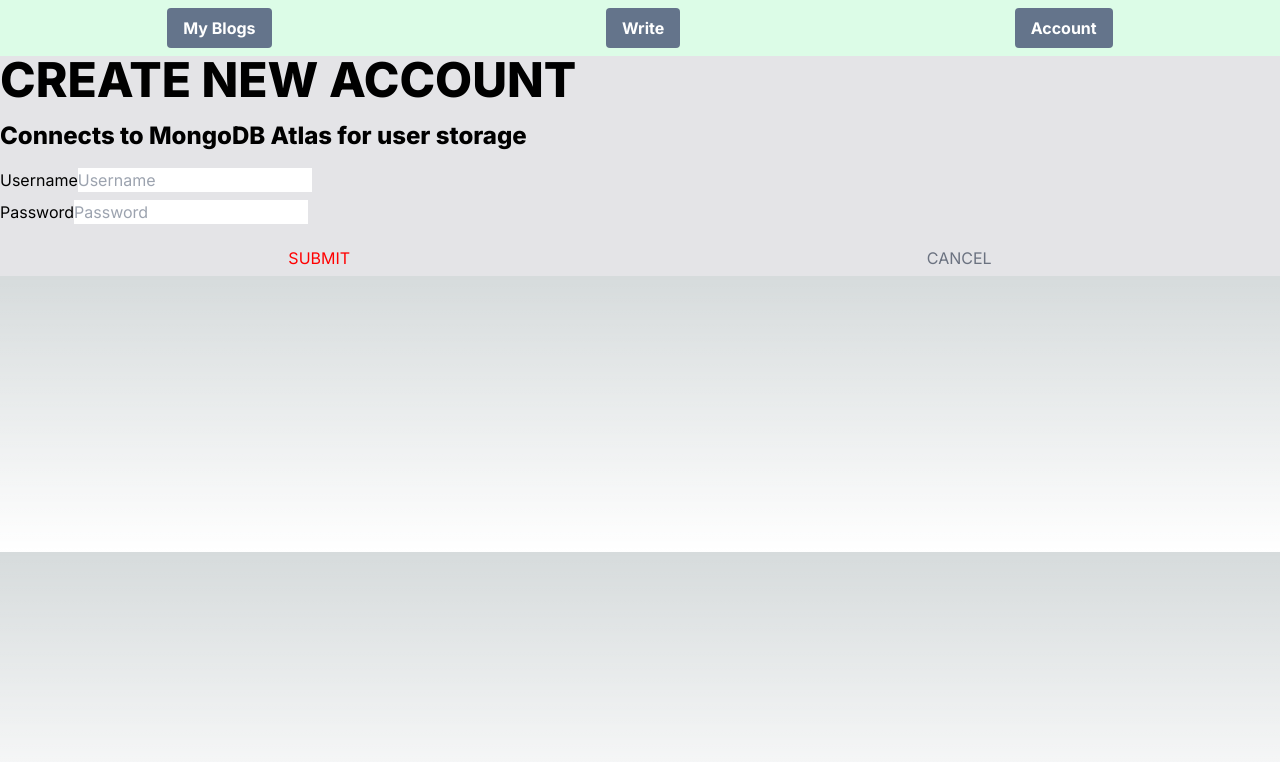
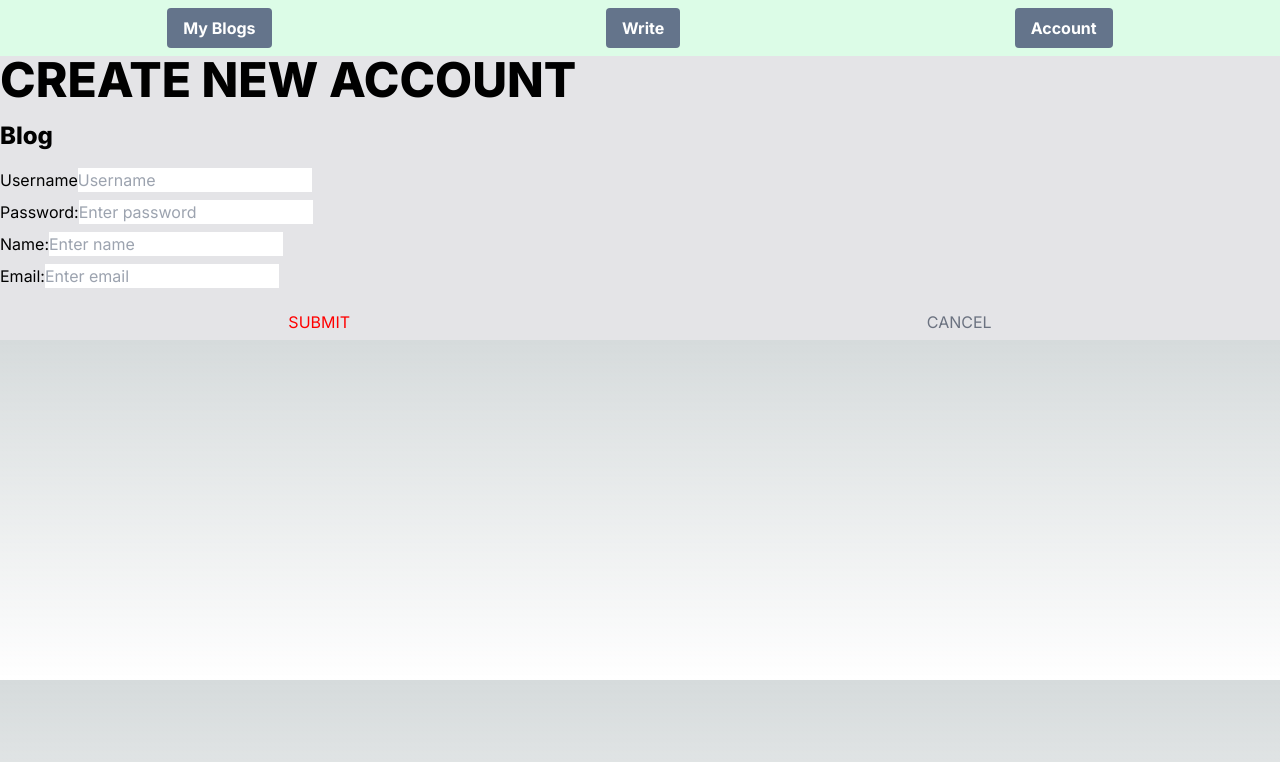
Before and after one commit to Conrad-E-Code/next-blog, a Next.js app: page / in a window 1280 px wide. Shown: the top 762 px of the page. Built offline with nearby package versions, Linux system fonts and the light colour scheme.

Commit message:
add email to user, access session info on client

```diff
--- /dev/null
+++ b/app/api/signup/route.js
@@ -0,0 +1,29 @@
+import { connectToDB } from "/utils/db";
+import User from "/models/User";
+import bcrypt, {hash} from "bcrypt";
+export const POST = async (req) => {
+    const { username, password, name, email } = await req.json();
+    try{
+        // console.log(username, password, "MY TRY")
+        await connectToDB();
+        const user = await User.findOne({ username });
+        const emailCheck = await User.findOne({email})
+        if (!user && !emailCheck ) {  // upgrade error handling here this could be either email or username double
+            console.log("NO USER FOUND");
+              const pHash = await bcrypt.hash(password, 10);
+            const newUser = new User({
+              username,
+              password: pHash,
+              name,
+              email
+            });
+              await newUser.save();
+              return new Response(JSON.stringify(newUser), { status: 201 });
+          }
+            return new Response(JSON.stringify({ error: "User already exists" }), {
+                status: 409,
+            });
+    } catch (error) {
+        console.log(error, "MY ERROR")
+    }
+};
--- a/app/composer/page.js
+++ b/app/composer/page.js
@@ -1,10 +1,20 @@
 import EditorContainer from '@/components/EditorContainer'
 import React from 'react'
+import { getServerSession } from "next-auth/next";
+import { NextAuthOptions } from "/app/api/auth/options";
+import {redirect} from "next/navigation"
+const page = async () => {
+  const session = await getServerSession(NextAuthOptions);
 
-const page = () => {
+  if (!session) {
+    redirect("/api/auth/signin?callbackUrl=/composer")
+  }
   return (
     <div>
-        <EditorContainer />
+    <div className=''>
+    Welcome! {session["user"]["name"]}
+    </div>
+        <EditorContainer userEmail={session["user"]["email"]} />
     </div>
   )
 }
--- a/components/Editor.js
+++ b/components/Editor.js
@@ -260,7 +260,7 @@ function Editor() {
             <ContentEditable className="p-4 w-5/6 h-[500px] bg-black text-lime-400  mx-auto rounded border-gray-600 border-[35px] relative text-left overflow-y-scroll" />
           }
           placeholder={
-            <div className="rounded text-fuchsia-100 absolute top-40 left-0 right-0">
+            <div className="rounded text-fuchsia-100">
               Start Typing...
             </div>
           }
--- a/components/EditorContainer.js
+++ b/components/EditorContainer.js
@@ -1,19 +1,18 @@
 // Dont client here because of weird error
-import React from 'react'
-import Editor from './Editor'
-import { getServerSession } from 'next-auth/next';
-import { NextAuthOptions } from "../app/api/auth/options"
+import React from "react";
+import Editor from "./Editor";
+
 const EditorContainer = async () => {
-   const session = await getServerSession(NextAuthOptions)
-   if (!session) {
-    return (<div>Not Authorized</div>)
-   }
-   else return (
-    <div className='justify-center text-center bg-blue-600'>
-    <Editor />
 
+  //  if (!session) {
+  //   return (<div>Not Authorized</div>)
+  //  }
+  //  else
+  return (
+    <div className="justify-center text-center bg-blue-600">
+      <Editor />
+    </div>
+  );
+};
 
-  </div>  )
-}
-
-export default EditorContainer
+export default EditorContainer;
--- a/components/account/SignForm.js
+++ b/components/account/SignForm.js
@@ -14,6 +14,8 @@ const SignForm = ({}) => {
   const [signForm, setSignForm] = useState({
     username: "",
     password: "",
+    name: "",
+    email: ""
   });
 
   const handleChange = (event) => {
@@ -21,14 +23,14 @@ const SignForm = ({}) => {
     setSignForm((prevState) => ({ ...prevState, [name]: value }));
   };
 
-  const onCapChange = (value) => {
-    if (value) {
-      setCaptcha(true);
-    }
-    else {
-      setCaptcha(false);
-    }
-  }
+  // const onCapChange = (value) => {
+  //   if (value) {
+  //     setCaptcha(true);
+  //   }
+  //   else {
+  //     setCaptcha(false);
+  //   }
+  // }
 
   const handleLogin = async (e) => {
     console.log("YO")
@@ -42,6 +44,8 @@ const SignForm = ({}) => {
         body: JSON.stringify({
           username: signForm.username,
           password: signForm.password,
+          name: signForm.name,
+          email: signForm.email
         }),
       });
 
@@ -50,6 +54,7 @@ const SignForm = ({}) => {
       if (response.ok) {
         // Login successful, handle success scenario here (e.g., redirect)
         console.log("Login successful!");
+        console.log(data)
       } else {
         // Login failed, set the errors state to display error messages
         setErrors([data.error]);
@@ -67,7 +72,7 @@ const SignForm = ({}) => {
         <span>CREATE NEW ACCOUNT</span>
       </h1>
       <h1 className="text-trueblue font-extrabold text-2xl">
-        <span>Connects to MongoDB Atlas for user storage</span>
+        <span>Blog</span>
       </h1>
       {errors.length > 0 && (
         <div className="text-red-500">
@@ -89,13 +94,35 @@ const SignForm = ({}) => {
           />
         </label>
         <label className="">
-          <span className="">Password</span>
+          <span className="">Password:</span>
           <input
             name="password"
             type="password"
             value={signForm.password}
             onChange={handleChange}
-            placeholder="Password"
+            placeholder="Enter password"
+            required
+            className="form_input"
+          />
+        </label>
+        <label className="">
+          <span className="">Name:</span>
+          <input
+            name="name"
+            value={signForm.name}
+            onChange={handleChange}
+            placeholder="Enter name"
+            required
+            className="form_input"
+          />
+        </label>
+        <label className="">
+          <span className="">Email:</span>
+          <input
+            name="email"
+            value={signForm.email}
+            onChange={handleChange}
+            placeholder="Enter email"
             required
             className="form_input"
           />
--- a/models/User.js
+++ b/models/User.js
@@ -9,6 +9,14 @@ const UserSchema = new Schema({
         type: String,
         required: [true, "Password is required!"],
     },
+    name: {
+        type: String,
+        required: [true, "Missing Name!"]
+    },
+    email: {
+        type: String,
+        required: [true, "Missing email!"]
+    }
 });
 
 const User = models.User || model("User", UserSchema);
```
